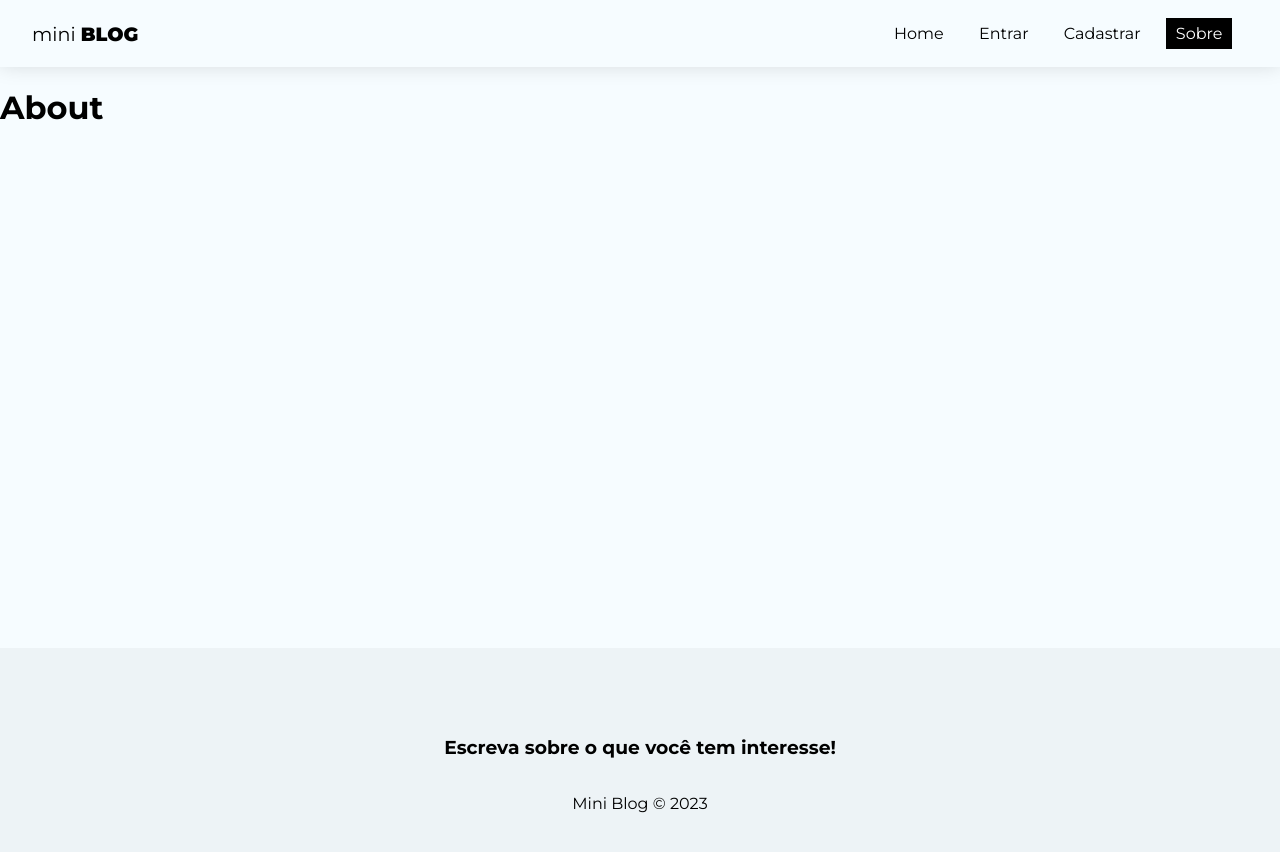
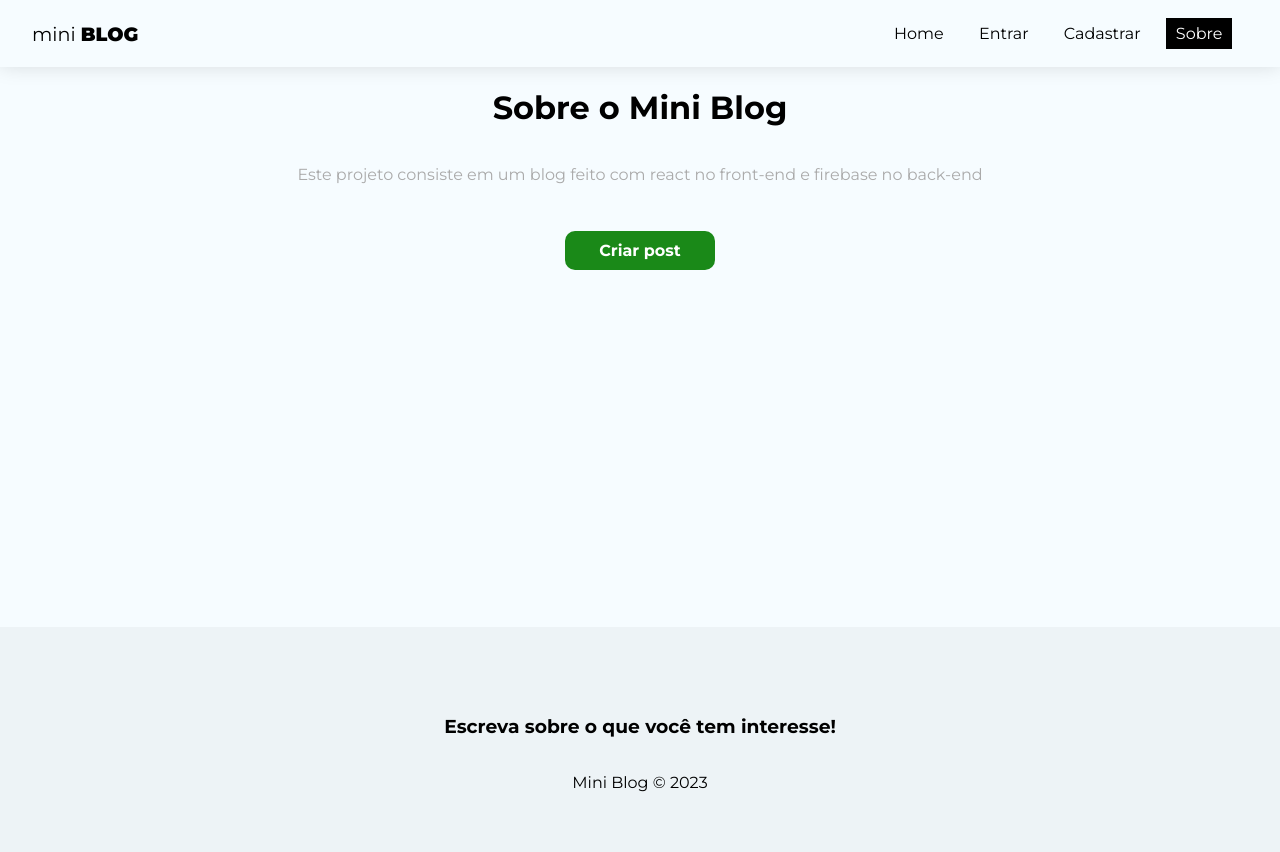
Before and after one commit to NicollasRyan/miniBlog, a React (Create React App) app: page /about in a window 1280 px wide. Shown: the top 852 px of the page. Built offline with nearby package versions, Linux system fonts and the light colour scheme; no server answers.

Commit message:
Bloqueando páginas que precisam de autenticação

```diff
--- a/src/App.js
+++ b/src/App.js
@@ -46,10 +46,22 @@
             <Routes>
               <Route path="/" element={<Home />} />
               <Route path="/about" element={<About />} />
-              <Route path="/login" element={<Login />} />
-              <Route path="/register" element={<Register />} />
-              <Route path="/posts/create" element={<CreatePost />} />
-              <Route path="/dashboard" element={<Dashboard />} />
+              <Route
+                path="/login"
+                element={!user ? <Login /> : <Navigate to="/" />}
+              />
+              <Route
+                path="/register"
+                element={!user ? <Register /> : <Navigate to="/" />}
+              />
+              <Route
+                path="/posts/create"
+                element={user ? <CreatePost /> : <Navigate to="/login" />}
+              />
+              <Route
+                path="/dashboard"
+                element={user ? <Dashboard /> : <Navigate to="/login" />}
+              />
             </Routes>
           </div>
           <Footer />
--- a/src/Pages/About/index.js
+++ b/src/Pages/About/index.js
@@ -1,9 +1,20 @@
+import { Link } from "react-router-dom";
+
 import styles from "./styles.module.css";
 
 export function About() {
   return (
-    <div>
-      <h1>About</h1>
+    <div className={styles.about}>
+      <h1>
+        Sobre o Mini <span>Blog</span>
+      </h1>
+      <p>
+        Este projeto consiste em um blog feito com react no front-end e firebase
+        no back-end
+      </p>
+      <Link to="/posts/create" className="btn">
+        Criar post
+      </Link>
     </div>
   );
 }
--- a/src/Pages/About/styles.module.css
+++ b/src/Pages/About/styles.module.css
@@ -0,0 +1,17 @@
+.about {
+    text-align: center;
+    display: flex;
+    flex-direction: column;
+    align-items: center;
+}
+
+.about p {
+    color: #aaa;
+    margin-bottom: 2em;
+}
+
+.about a {
+    display: block;
+    margin-top: 15px;
+    padding: 10px 15px;
+}
```
